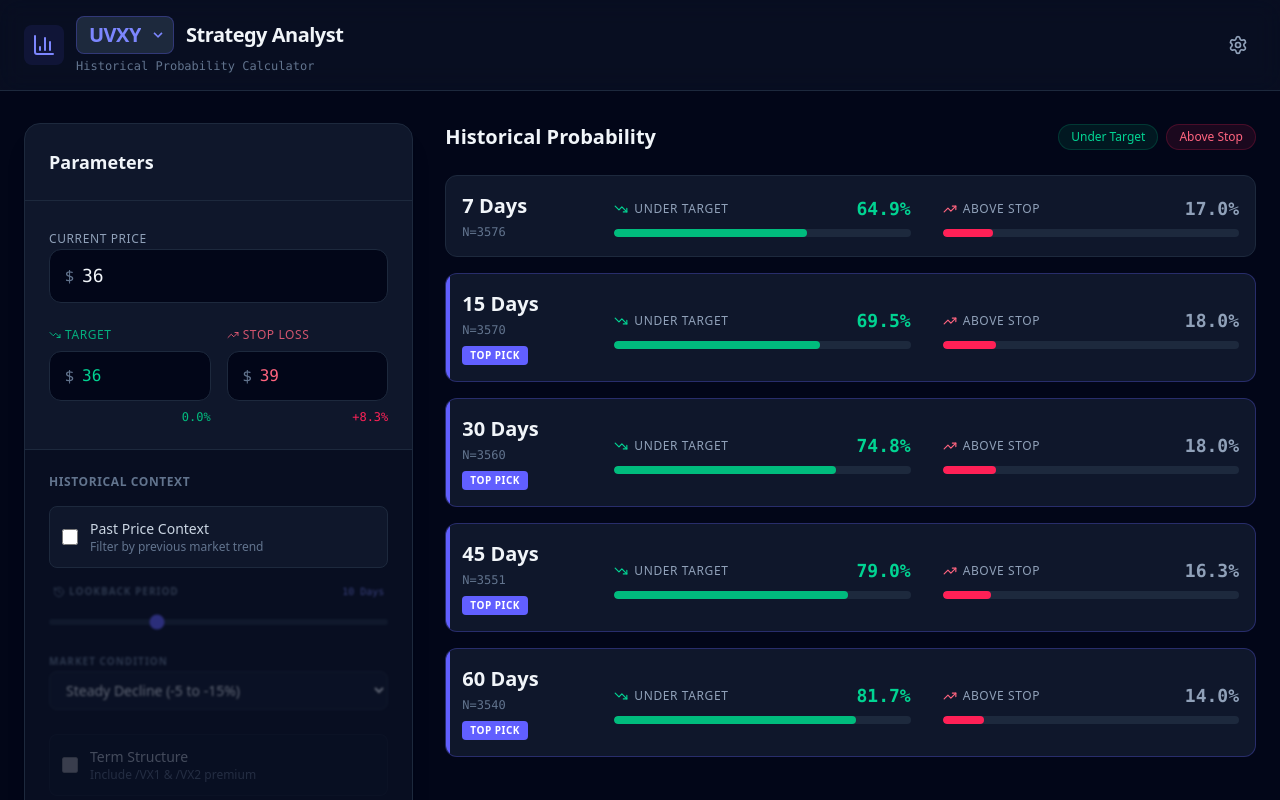
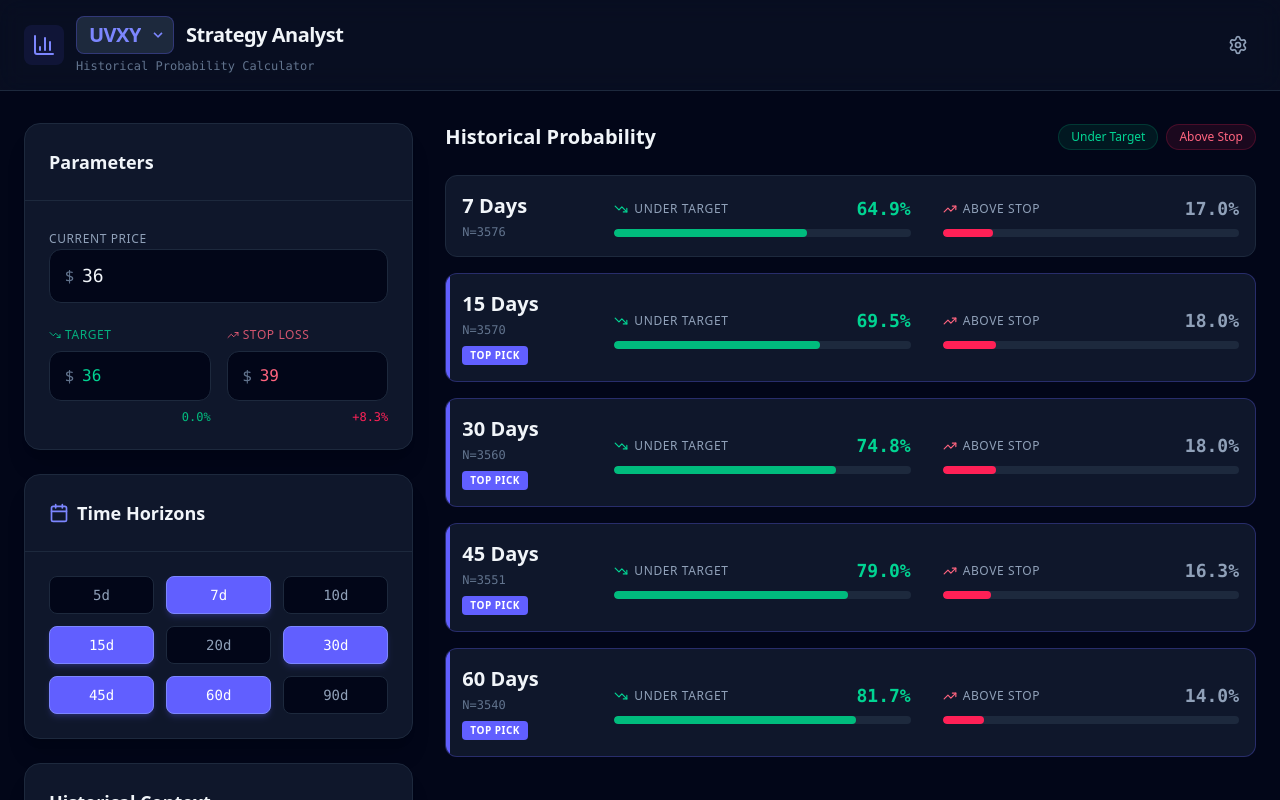
Before and after one commit to spcaniglia/uvxy-calculator, a React (Vite) app: page / in a window 1280 px wide. Shown: the top 800 px of the page. Built offline with nearby package versions, Linux system fonts and the light colour scheme.

Commit message:
selectable time horizons

```diff
--- a/src/App.tsx
+++ b/src/App.tsx
@@ -2,7 +2,7 @@ import { useState, useEffect, useMemo } from 'react';
 import { parseCSV, calculateProbabilities, getContextCategory } from './utils/analyze';
 import type { PricePoint, AnalysisResult, ContextCategory } from './utils/analyze';
 import { ProbabilityCard } from './components/ProbabilityCard';
-import { Settings, BarChart3, Info, TrendingDown, TrendingUp, History } from 'lucide-react';
+import { Settings, BarChart3, Info, TrendingDown, TrendingUp, History, Calendar } from 'lucide-react';
 import clsx from 'clsx';
 
 function App() {
@@ -21,11 +21,21 @@ function App() {
   const [lookbackDays, setLookbackDays] = useState(10);
   const [useVxFutures] = useState(false);
 
-  // New: Allow user to override context
+  // Allow user to override context
   const [selectedContext, setSelectedContext] = useState<ContextCategory | null>(null);
 
-  // Constants
-  const horizons = [7, 15, 30, 45, 60];
+  // Horizon Selection
+  const availableHorizons = [5, 7, 10, 15, 20, 30, 45, 60, 90];
+  const [selectedHorizons, setSelectedHorizons] = useState<number[]>([7, 15, 30, 45, 60]);
+
+  const toggleHorizon = (days: number) => {
+    setSelectedHorizons(prev =>
+      prev.includes(days)
+        ? prev.filter(h => h !== days)
+        : [...prev, days].sort((a, b) => a - b)
+    );
+  };
+
   const contextCategories: ContextCategory[] = [
     "Major Spike (>25%)",
     "Minor Spike (10-25%)",
@@ -81,18 +91,16 @@ function App() {
   const results: AnalysisResult[] = useMemo(() => {
     if (data.length === 0 || currentPrice <= 0) return [];
 
-    // Use selectedContext if available, otherwise detected
     const activeContext = selectedContext || detectedContext;
-
     const filterConfig = useContext && activeContext ? {
       lookbackDays,
       currentContextCategory: activeContext
     } : undefined;
 
-    return horizons.map(days =>
+    return selectedHorizons.map(days =>
       calculateProbabilities(data, currentPrice, targetPrice, stopPrice, days, filterConfig)
     );
-  }, [data, currentPrice, targetPrice, stopPrice, useContext, lookbackDays, selectedContext, detectedContext]);
+  }, [data, currentPrice, targetPrice, stopPrice, useContext, lookbackDays, selectedContext, detectedContext, selectedHorizons]);
 
   if (loading) return <div className="min-h-screen bg-slate-950 flex items-center justify-center text-slate-400 font-mono">Loading Market Data...</div>;
   if (error) return <div className="min-h-screen bg-slate-950 flex items-center justify-center text-rose-500 font-mono">{error}</div>;
@@ -102,7 +110,6 @@ function App() {
 
   return (
     <div className="min-h-screen bg-slate-950 text-slate-200 font-sans selection:bg-indigo-500/30">
-      {/* Header */}
       <header className="bg-slate-900/50 backdrop-blur-md border-b border-slate-800 sticky top-0 z-10">
         <div className="max-w-7xl mx-auto px-6 py-4 flex items-center justify-between">
           <div className="flex items-center gap-3">
@@ -138,15 +145,11 @@ function App() {
       <main className="max-w-7xl mx-auto px-6 py-8">
         <div className="grid grid-cols-1 lg:grid-cols-12 gap-8">
 
-          {/* Left Column: Controls */}
           <div className="lg:col-span-4 space-y-6">
             <div className="bg-slate-900 rounded-2xl shadow-xl border border-slate-800 overflow-hidden">
               <div className="p-6 border-b border-slate-800">
-                <h2 className="text-lg font-semibold text-slate-100 flex items-center gap-2">
-                  Parameters
-                </h2>
+                <h2 className="text-lg font-semibold text-slate-100 flex items-center gap-2">Parameters</h2>
               </div>
-
               <div className="p-6 space-y-6">
                 <div className="space-y-2">
                   <label className="text-xs font-medium text-slate-400 uppercase tracking-wider">Current Price</label>
@@ -160,7 +163,6 @@ function App() {
                     />
                   </div>
                 </div>
-
                 <div className="grid grid-cols-2 gap-4">
                   <div className="space-y-2">
                     <label className="text-xs font-medium text-emerald-400/80 uppercase tracking-wider flex items-center gap-1">
@@ -175,11 +177,8 @@ function App() {
                         className="w-full pl-8 pr-4 py-3 bg-slate-950 border border-slate-800 rounded-xl text-emerald-400 focus:ring-2 focus:ring-emerald-500/50 focus:border-transparent outline-none transition-all font-mono font-medium"
                       />
                     </div>
-                    <div className="text-right text-xs font-mono text-emerald-500">
-                      {targetPct.toFixed(1)}%
+                    <div className="text-right text-xs font-mono text-emerald-500">{targetPct.toFixed(1)}%</div>
                   </div>
-                  </div>
-
                   <div className="space-y-2">
                     <label className="text-xs font-medium text-rose-400/80 uppercase tracking-wider flex items-center gap-1">
                       <TrendingUp className="w-3 h-3" /> Stop Loss
@@ -193,17 +192,43 @@ function App() {
                         className="w-full pl-8 pr-4 py-3 bg-slate-950 border border-slate-800 rounded-xl text-rose-400 focus:ring-2 focus:ring-rose-500/50 focus:border-transparent outline-none transition-all font-mono font-medium"
                       />
                     </div>
-                     <div className="text-right text-xs font-mono text-rose-500">
-                      +{stopPct.toFixed(1)}%
+                    <div className="text-right text-xs font-mono text-rose-500">+{stopPct.toFixed(1)}%</div>
                   </div>
                 </div>
               </div>
             </div>
 
-              <div className="bg-slate-950/50 p-6 border-t border-slate-800 space-y-4">
-                <h3 className="text-xs font-semibold text-slate-500 uppercase tracking-wider">Historical Context</h3>
+            <div className="bg-slate-900 rounded-2xl shadow-xl border border-slate-800 overflow-hidden">
+              <div className="p-6 border-b border-slate-800">
+                <h2 className="text-lg font-semibold text-slate-100 flex items-center gap-2">
+                  <Calendar className="w-5 h-5 text-indigo-400" /> Time Horizons
+                </h2>
+              </div>
+              <div className="p-6">
+                <div className="grid grid-cols-3 gap-3">
+                  {availableHorizons.map(days => (
+                    <button
+                      key={days}
+                      onClick={() => toggleHorizon(days)}
+                      className={clsx(
+                        "py-2 px-3 rounded-lg text-sm font-mono font-medium border transition-all",
+                        selectedHorizons.includes(days)
+                         ? "bg-indigo-500 text-white border-indigo-400 shadow-md shadow-indigo-500/20"
+                         : "bg-slate-950 text-slate-400 border-slate-800 hover:border-slate-600 hover:text-slate-300"
+                      )}
+                    >
+                      {days}d
+                    </button>
+                  ))}
+                </div>
+              </div>
+            </div>
 
-                <div className="space-y-4">
+            <div className="bg-slate-900 rounded-2xl shadow-xl border border-slate-800 overflow-hidden">
+              <div className="p-6 border-b border-slate-800">
+                <h2 className="text-lg font-semibold text-slate-100 flex items-center gap-2">Historical Context</h2>
+              </div>
+              <div className="p-6 space-y-4">
                 <label className="flex items-center gap-3 p-3 rounded-lg border border-slate-800 bg-slate-900 cursor-pointer group transition-colors hover:border-indigo-500/50">
                   <input
                     type="checkbox"
@@ -216,10 +241,7 @@ function App() {
                     <span className="text-xs text-slate-500">Filter by previous market trend</span>
                   </div>
                 </label>
-
                 <div className={clsx("space-y-4 transition-all duration-300", !useContext && "opacity-40 pointer-events-none blur-[1px]")}>
-
-                    {/* Lookback Slider */}
                   <div className="space-y-2">
                     <div className="flex justify-between items-center px-1">
                       <label className="text-[10px] font-bold text-slate-500 uppercase tracking-widest flex items-center gap-1">
@@ -228,16 +250,11 @@ function App() {
                       <span className="text-[10px] font-mono text-indigo-400">{lookbackDays} Days</span>
                     </div>
                     <input
-                        type="range"
-                        min="1"
-                        max="30"
-                        value={lookbackDays}
+                      type="range" min="1" max="30" value={lookbackDays}
                       onChange={(e) => setLookbackDays(Number(e.target.value))}
                       className="w-full h-1.5 bg-slate-800 rounded-lg appearance-none cursor-pointer accent-indigo-500"
                     />
                   </div>
-
-                    {/* Context Selector */}
                   <div className="space-y-2">
                     <label className="text-[10px] font-bold text-slate-500 uppercase tracking-widest">Market Condition</label>
                     <select
@@ -246,39 +263,15 @@ function App() {
                       className="w-full px-3 py-2 bg-slate-900 border border-slate-800 rounded-lg text-sm text-slate-200 focus:ring-2 focus:ring-indigo-500/50 focus:border-indigo-500/50 outline-none"
                     >
                       <option value="" disabled>Select Context</option>
-                         {contextCategories.map(cat => (
-                           <option key={cat} value={cat}>{cat}</option>
-                         ))}
+                      {contextCategories.map(cat => <option key={cat} value={cat}>{cat}</option>)}
                     </select>
                     {detectedContext && detectedContext !== selectedContext && (
                       <div className="flex justify-between items-center px-1">
                         <span className="text-[10px] text-slate-500">Auto-Detected: <span className="text-slate-400">{detectedContext}</span></span>
-                          <button
-                            onClick={() => setSelectedContext(detectedContext)}
-                            className="text-[10px] text-indigo-400 hover:text-indigo-300 underline"
-                          >
-                            Reset
-                          </button>
+                        <button onClick={() => setSelectedContext(detectedContext)} className="text-[10px] text-indigo-400 hover:text-indigo-300 underline">Reset</button>
                       </div>
                     )}
                   </div>
-
-                  </div>
-                </div>
-
-                <div className="pt-2">
-                  <label className="flex items-center gap-3 p-3 rounded-lg border border-slate-800/50 bg-slate-900/50 cursor-not-allowed opacity-30 group">
-                    <input
-                      type="checkbox"
-                      checked={useVxFutures}
-                      disabled
-                      className="w-4 h-4 rounded border-slate-700 bg-slate-800 text-indigo-500 focus:ring-offset-slate-900"
-                    />
-                    <div className="flex flex-col">
-                      <span className="text-sm text-slate-300 font-medium">Term Structure</span>
-                      <span className="text-xs text-slate-500">Include /VX1 & /VX2 premium</span>
-                    </div>
-                  </label>
                 </div>
               </div>
             </div>
@@ -292,7 +285,6 @@ function App() {
             </div>
           </div>
 
-          {/* Right Column: Results */}
           <div className="lg:col-span-8">
             <div className="flex items-center justify-between mb-6">
               <h2 className="text-xl font-bold text-slate-100">Historical Probability</h2>
@@ -301,7 +293,6 @@ function App() {
                 <span className="px-3 py-1 rounded-full bg-rose-500/10 text-rose-400 text-xs font-medium border border-rose-500/20 whitespace-nowrap">Above Stop</span>
               </div>
             </div>
-
             <div className="flex flex-col gap-4">
               {results.map((result) => (
                 <ProbabilityCard key={result.horizon} result={result} />
```
Lines whose indentation alone changed are shown as unchanged.
